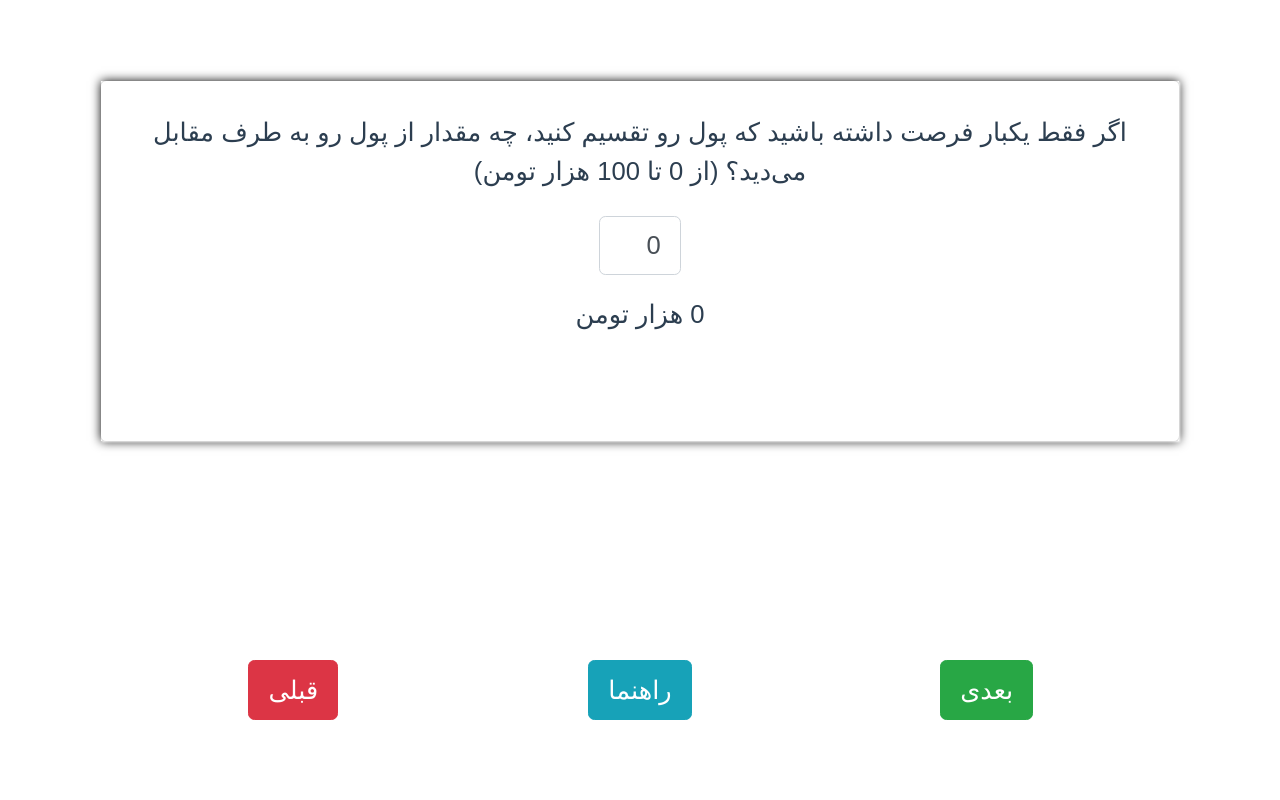
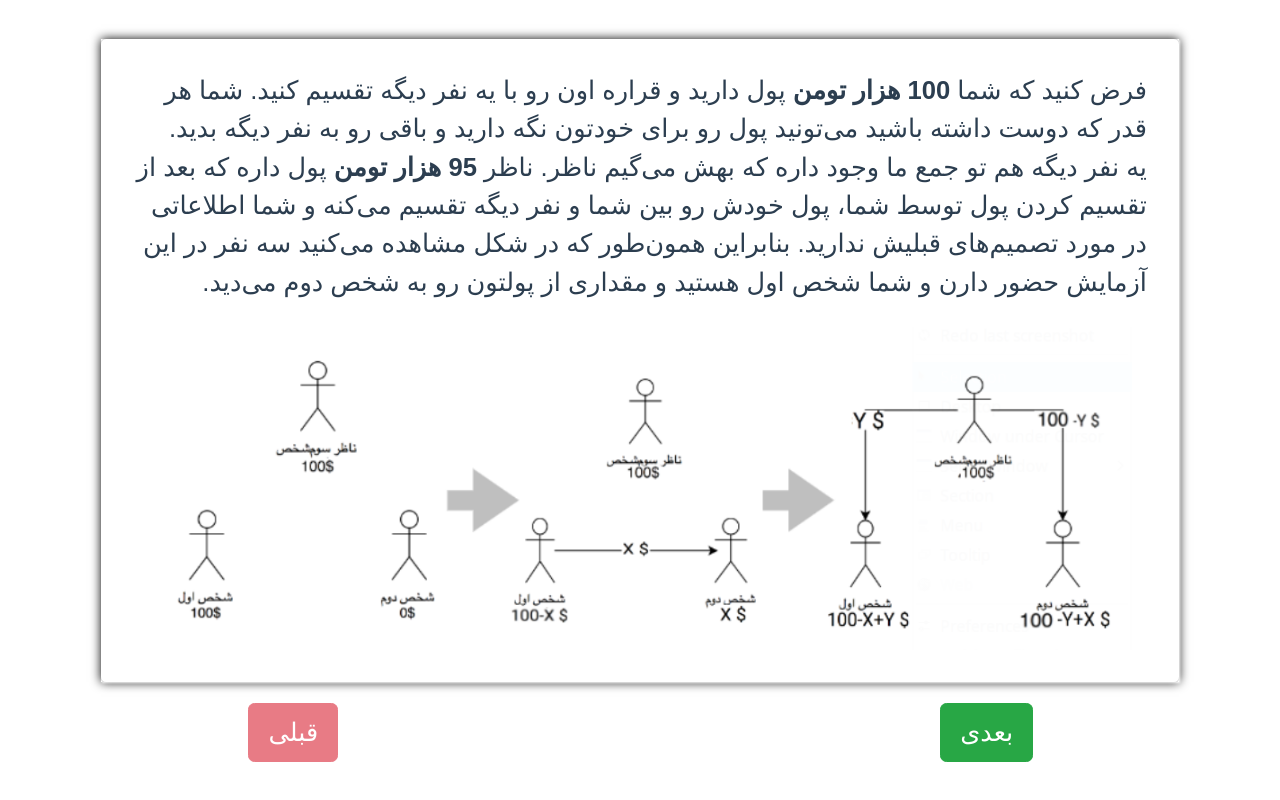
Before and after one commit to aliir74/cognitive-experiment-website, a Vue app: page /#/ in a window 1280 px wide. Built offline with nearby package versions, Linux system fonts and the light colour scheme; a web font is replaced by a local one.

Commit message:
Change help message in each step

```diff
--- a/src/components/Judge.vue
+++ b/src/components/Judge.vue
@@ -3,7 +3,7 @@
         <b-card-text v-html="msg">
         </b-card-text>
         <div>
-            <b-input-group dir="ltr" prepend="دگرخواه" append="خودخواه">
+            <b-input-group dir="ltr" prepend="خودخواه" append="دگرخواه">
                 <b-form-input  v-model="value" type="range" min="-5" max="5"
                               @change="$emit('update:value', value);"></b-form-input>
             </b-input-group>
--- a/src/views/Home.vue
+++ b/src/views/Home.vue
@@ -10,7 +10,7 @@
         <b-row  class="vh-70" style="min-height: 70vh !important; margin-top: 20px;">
           <b-col>
             <b-modal id="modal-1" title="راهنما" hide-footer hide-header>
-              <Explain v-bind:msg="explain_msg.replace('{0}', god_value)"/>
+              <Explain v-bind:msg="help_msg.replace('{0}', god_value)" dir="rtl"/>
               <b-button class="mt-3 btn-success" block @click="$bvModal.hide('modal-1')">متوجه شدم</b-button>
             </b-modal>
             <PersonalInformation :form.sync="person" v-show="step == 0"/>
@@ -44,7 +44,7 @@
           </b-col>
           <b-col>
             <b-button v-b-modal.modal-1 @click="help += 1" class="btn-info"
-                      v-if="step >= 2 && step <= 4+3*this.god_numbers.length">راهنما</b-button>
+                      v-if="step >= 2 && step < 4+3*this.god_numbers.length">راهنما</b-button>
           </b-col>
           <b-col>
             <b-button variant="danger" v-on:click="prevStep()" :disabled="disablePrevButton()"
@@ -72,10 +72,12 @@ export default {
     return {
       spinner: false,
       explain_msg: 'فرض کنید که شما <span class="numbers">100 هزار تومن</span> پول دارید و قراره اون رو با یه نفر دیگه تقسیم کنید. شما هر قدر که دوست داشته باشید می‌تونید پول رو برای خودتون نگه دارید و باقی رو به نفر دیگه بدید.<br>یه نفر دیگه هم تو جمع ما وجود داره که بهش می‌گیم ناظر. ناظر <span class="numbers">{0} هزار تومن</span> پول داره که بعد از تقسیم کردن پول توسط شما، پول خودش رو بین شما و نفر دیگه تقسیم می‌کنه و شما اطلاعاتی در مورد تصمیم‌های قبلیش ندارید. بنابراین همون‌طور که در شکل مشاهده می‌کنید سه نفر در این آزمایش حضور دارن و شما شخص اول هستید و مقداری از پولتون رو به شخص دوم می‌دید.',
+      explain_msg_god: 'فرض کنید که نفر اول <span class="numbers">100 هزار تومن</span> پول دارد و قراره اون رو با نفر دوم تقسیم کند. <br> شما هم به عنوان ناظر در این جمع وجود دارید. ناظر <span class="numbers">{0} هزار تومن</span> پول داره که بعد از تقسیم کردن پول توسط نفر اول پول خودش رو بین نفر اول و نفر دوم تقسیم می‌کنه . بنابراین همون‌طور که در شکل مشاهده می‌کنید سه نفر در این آزمایش حضور دارن و شما ناظر هستید و قراره پولتون رو بین دو نفر تقسیم کنید.',
+      help_msg: 'فرض کنید که شما <span class="numbers">100 هزار تومن</span> پول دارید و قراره اون رو با یه نفر دیگه تقسیم کنید. شما هر قدر که دوست داشته باشید می‌تونید پول رو برای خودتون نگه دارید و باقی رو به نفر دیگه بدید.<br>یه نفر دیگه هم تو جمع ما وجود داره که بهش می‌گیم ناظر. ناظر <span class="numbers">{0} هزار تومن</span> پول داره که بعد از تقسیم کردن پول توسط شما، پول خودش رو بین شما و نفر دیگه تقسیم می‌کنه و شما اطلاعاتی در مورد تصمیم‌های قبلیش ندارید. بنابراین همون‌طور که در شکل مشاهده می‌کنید سه نفر در این آزمایش حضور دارن و شما شخص اول هستید و مقداری از پولتون رو به شخص دوم می‌دید.',
       decision_msg: '        اگر فقط یکبار فرصت داشته باشید که پول رو تقسیم کنید، چه مقدار از پول رو به طرف مقابل می‌دید؟ (از 0 تا  100 هزار تومن)',
       god_msg: 'حالا فرض کنید شما ناظر آزمایش قبل هستید و <span class="numbers">{1} هزار تومن</span> پول در اختیار دارید. اگر نفر اول <span class="numbers">{0} هزار تومن</span> به نفر دوم داده باشه شما به نفر اول چقدر پول میدید؟',
       again_god_msg: 'شما به کسی که <span class="numbers">{0} هزار تومن</span> به نفر دوم داده بود <span class="numbers">{1} هزار تومن</span> داده‌اید. در زیر میزان پول دو نفر را پس از تقسیم پول‌ها می‌بینید. اگر مایلید مقدار پول تقسیم کرده‌ی خود را عوض کنید.',
-      judge_msg: 'فرض کنید نفر اول به نفر دوم <span class="numbers">{0} هزار تومن</span> پول داده است. به میزان خودخواهی نفر اول از -5 تا 5 نمره دهید.',
+      judge_msg: 'فرض کنید نفر اول به نفر دوم <span class="numbers">{0} هزار تومن</span> پول داده است. در محور خودخواهی تا دگرخواهی این فرد را در کجا قرار می‌دهید؟ (از -5 تا 5)',
       dictator_again_msg: 'شما وقتی در جایگاه نفر اول بودید <span class="numbers">{0} هزار تومن</span> به نفر دوم دادید. آیا می‌خواهید تصمیم خود را عوض کنید؟',
       iri_msg: ['تقریبا به طور معمول درباره‌ی اتفاقاتی که ممکن است برایم رخ دهد، خیال‌پردازی و خیال‌بافی می‌کنم.',
         'اغلب نسبت به افرادی که کمتر از من خوشبخت هستند احساس دلسوزی و نگرانی می‌کنم.',
@@ -124,7 +126,7 @@ export default {
       step_presence: [0, 0, 0, 0, 0, 0, 0, 0, 0, 0, 0, 0, 0, 0, 0, 0, 0, 0, 0, 0, 0, 0, 0, 0, 0, 0, 0, 0, 0, 0, 0, 0, 0, 0, 0],
       step_sequence: [0],
       help: 0,
-      step: 2,
+      step: 1,
       step_time: [[], [], [], [], [], [], [], [], [], [], [], [], [], [], [], [], [], [], [], [], [], [], [], [], [], [], [], [], [], [], [], [], [], [], []],
       next_text: 'بعدی',
       email_reg: /^(([^<>()[\]\\.,;:\s@"]+(\.[^<>()[\]\\.,;:\s@"]+)*)|(".+"))@((\[[0-9]{1,3}\.[0-9]{1,3}\.[0-9]{1,3}\.[0-9]{1,3}])|(([a-zA-Z\-0-9]+\.)+[a-zA-Z]{2,24}))$/
@@ -142,6 +144,11 @@ export default {
       this.step_time[this.step].push(new Date().getTime())
       this.step_presence[this.step] += 1
       this.step_sequence.push(this.step)
+      if (this.step >= 3 && this.step < 3 + 3 * this.god_numbers.length) {
+        this.help_msg = this.explain_msg_god
+      } else {
+        this.help_msg = this.explain_msg
+      }
     }
   },
   methods: {
```
